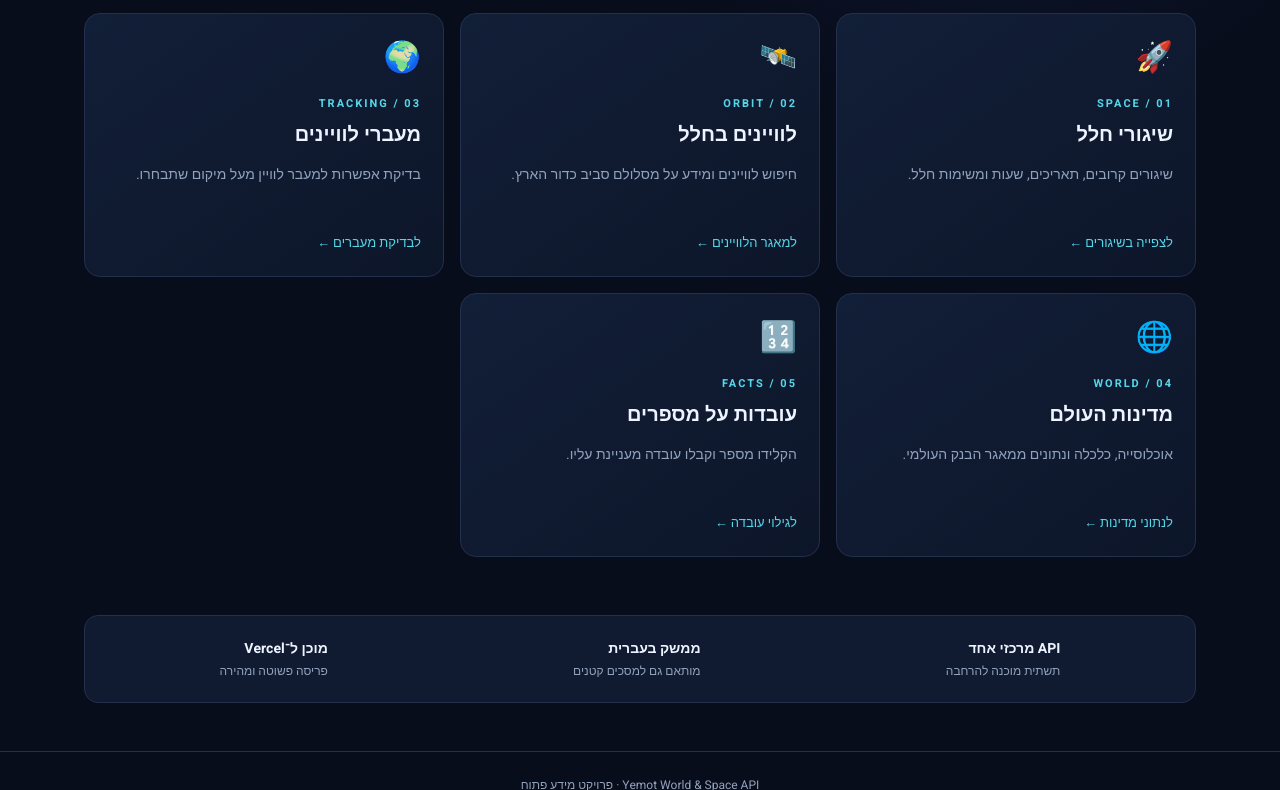
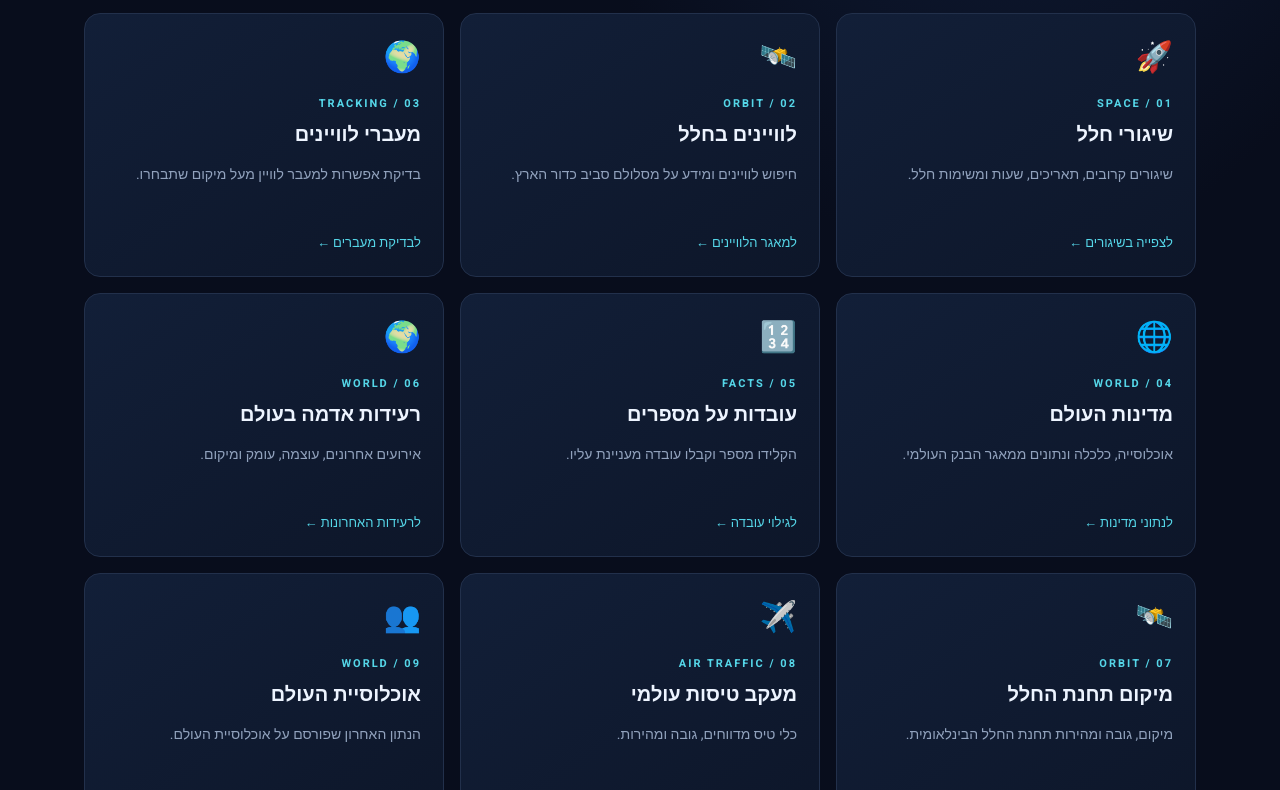
Before and after one commit to dji705/yemot-world-space-api, a plain HTML site: page index.html in a window 1280 px wide. Shown: the part 691-1481 px from the top of the page. Drawn offline with Linux system fonts and the light colour scheme.

Commit message:
Add new services to site navigation

```diff
--- a/index.html
+++ b/index.html
@@ -1,11 +1,15 @@
 <!doctype html>
 <html lang="he" dir="rtl"><head><meta charset="utf-8"><meta name="viewport" content="width=device-width,initial-scale=1"><meta name="theme-color" content="#080d1c"><title>Yemot World & Space</title><link rel="stylesheet" href="style.css"></head>
-<body><header class="top"><a class="brand" href="index.html"><span class="brand-icon">✦</span> YEMOT <b>WORLD & SPACE</b></a><nav><a class="active" href="index.html">ראשי</a><a href="launches.html">שיגורים</a><a href="satellites.html">לוויינים</a><a href="passes.html">מעברים</a><a href="countries.html">מדינות</a><a href="numbers.html">מספרים</a></nav></header>
+<body><header class="top"><a class="brand" href="index.html"><span class="brand-icon">✦</span> YEMOT <b>WORLD & SPACE</b></a><nav><a class="active" href="index.html">ראשי</a><a href="launches.html">שיגורים</a><a href="satellites.html">לוויינים</a><a href="passes.html">מעברים</a><a href="countries.html">מדינות</a><a href="numbers.html">מספרים</a><a href="earthquakes.html">רעידות אדמה</a><a href="iss.html">תחנת החלל</a><a href="flights.html">טיסות</a><a href="population.html">אוכלוסייה</a></nav></header>
 <main><section class="hero"><div class="eyebrow">מרכז מידע אינטראקטיבי</div><h1>העולם גדול.<br><span>בואו לגלות אותו.</span></h1><p>מידע על החלל, לוויינים, מדינות ועובדות מפתיעות — במקום אחד.</p><div class="hero-actions"><a class="btn primary" href="#services">לגילוי השירותים <span>←</span></a><a class="btn ghost" href="https://github.com/dji705/yemot-world-space-api">קוד פתוח ב־GitHub ↗</a></div><div class="orbit orbit-one"></div><div class="orbit orbit-two"></div><div class="planet"></div></section>
-<section id="services" class="section"><div class="section-head"><div><div class="eyebrow">בחרו תחום</div><h2>מה תרצו לגלות היום?</h2></div><span class="muted">5 שירותים זמינים</span></div><div class="cards">
+<section id="services" class="section"><div class="section-head"><div><div class="eyebrow">בחרו תחום</div><h2>מה תרצו לגלות היום?</h2></div><span class="muted">9 שירותים זמינים</span></div><div class="cards">
 <a class="card" href="launches.html"><div class="card-icon">🚀</div><div class="tag">SPACE / 01</div><h3>שיגורי חלל</h3><p>שיגורים קרובים, תאריכים, שעות ומשימות חלל.</p><span class="card-link">לצפייה בשיגורים ←</span></a>
 <a class="card" href="satellites.html"><div class="card-icon">🛰️</div><div class="tag">ORBIT / 02</div><h3>לוויינים בחלל</h3><p>חיפוש לוויינים ומידע על מסלולם סביב כדור הארץ.</p><span class="card-link">למאגר הלוויינים ←</span></a>
 <a class="card" href="passes.html"><div class="card-icon">🌍</div><div class="tag">TRACKING / 03</div><h3>מעברי לוויינים</h3><p>בדיקת אפשרות למעבר לוויין מעל מיקום שתבחרו.</p><span class="card-link">לבדיקת מעברים ←</span></a>
 <a class="card" href="countries.html"><div class="card-icon">🌐</div><div class="tag">WORLD / 04</div><h3>מדינות העולם</h3><p>אוכלוסייה, כלכלה ונתונים ממאגר הבנק העולמי.</p><span class="card-link">לנתוני מדינות ←</span></a>
 <a class="card" href="numbers.html"><div class="card-icon">🔢</div><div class="tag">FACTS / 05</div><h3>עובדות על מספרים</h3><p>הקלידו מספר וקבלו עובדה מעניינת עליו.</p><span class="card-link">לגילוי עובדה ←</span></a>
+<a class="card" href="earthquakes.html"><div class="card-icon">🌍</div><div class="tag">WORLD / 06</div><h3>רעידות אדמה בעולם</h3><p>אירועים אחרונים, עוצמה, עומק ומיקום.</p><span class="card-link">לרעידות האחרונות ←</span></a>
+<a class="card" href="iss.html"><div class="card-icon">🛰️</div><div class="tag">ORBIT / 07</div><h3>מיקום תחנת החלל</h3><p>מיקום, גובה ומהירות תחנת החלל הבינלאומית.</p><span class="card-link">למיקום ISS ←</span></a>
+<a class="card" href="flights.html"><div class="card-icon">✈️</div><div class="tag">AIR TRAFFIC / 08</div><h3>מעקב טיסות עולמי</h3><p>כלי טיס מדווחים, גובה ומהירות.</p><span class="card-link">למעקב טיסות ←</span></a>
+<a class="card" href="population.html"><div class="card-icon">👥</div><div class="tag">WORLD / 09</div><h3>אוכלוסיית העולם</h3><p>הנתון האחרון שפורסם על אוכלוסיית העולם.</p><span class="card-link">לנתון האוכלוסייה ←</span></a>
 </div></section><section class="info-strip"><div><strong>API מרכזי אחד</strong><span>תשתית מוכנה להרחבה</span></div><div><strong>ממשק בעברית</strong><span>מותאם גם למסכים קטנים</span></div><div><strong>מוכן ל־Vercel</strong><span>פריסה פשוטה ומהירה</span></div></section></main><footer>Yemot World & Space API <span>·</span> פרויקט מידע פתוח</footer></body></html>
```
